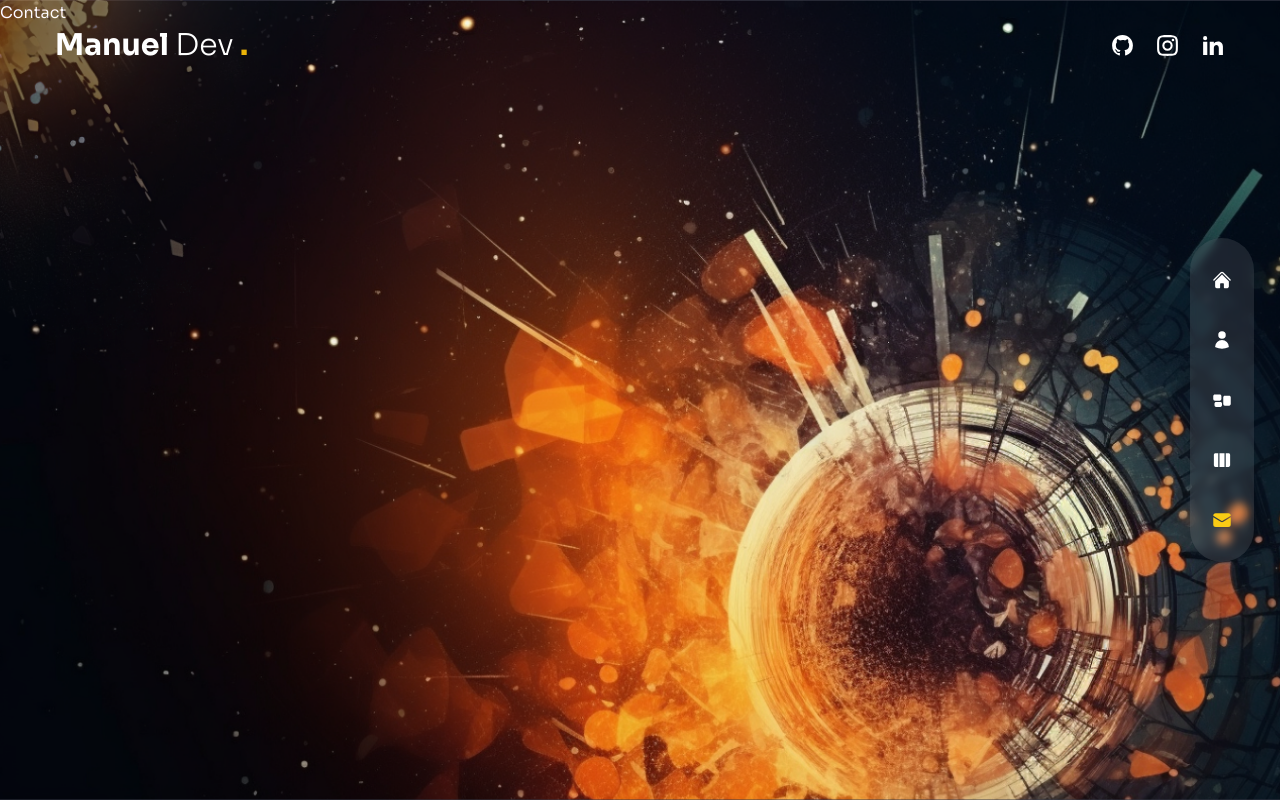
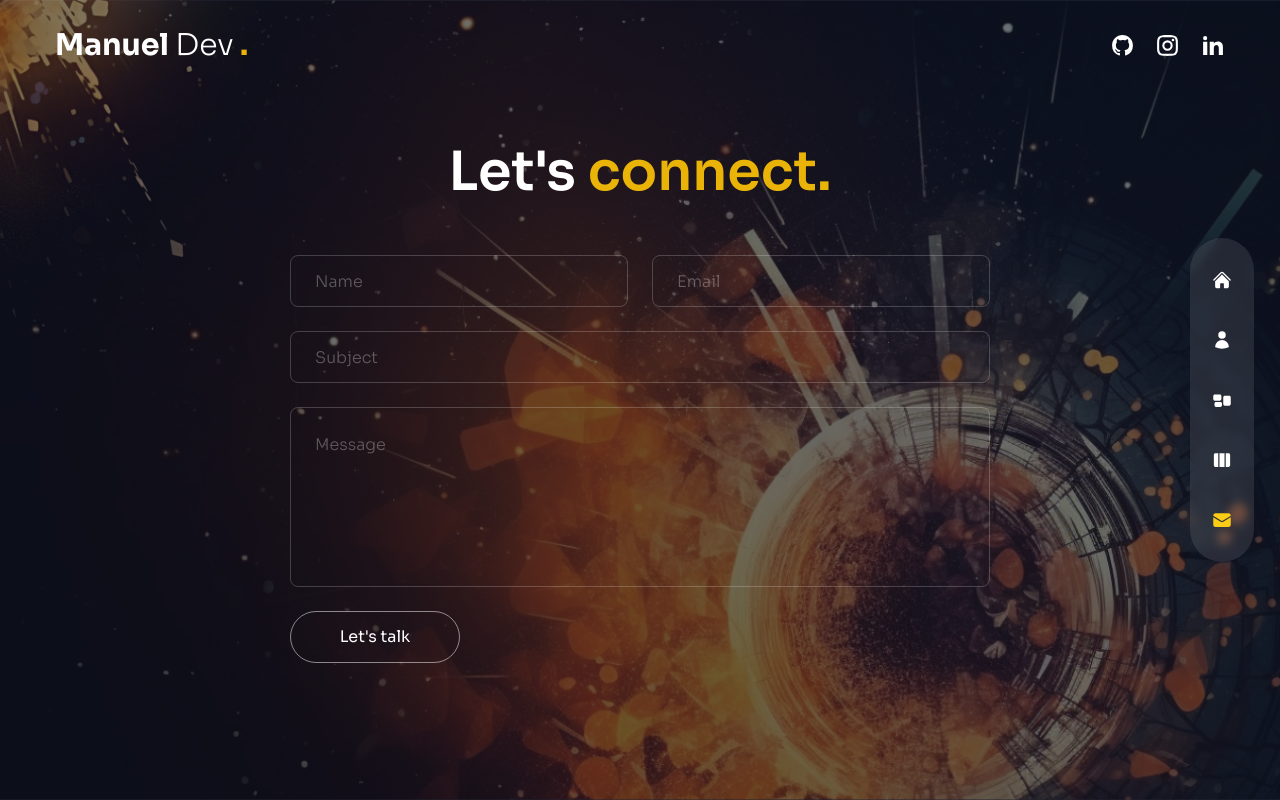
Before and after one commit to ManuelDevWeb/Web_ManuelDevWeb, a Next.js app: page /contact in a window 1280 px wide. Built offline with nearby package versions, Linux system fonts and the light colour scheme.

Commit message:
Feature: contact page

```diff
--- a/pages/contact/index.js
+++ b/pages/contact/index.js
@@ -1,5 +1,56 @@
+// Components
+import Circles from "../../components/Circles";
+
+// Icons
+import { BsArrowRight } from "react-icons/bs";
+
+// Motion
+import { motion } from "framer-motion";
+
+// Variants
+import { fadeIn } from "../../variants";
+
 const Contact = () => {
-  return <div>Contact</div>;
+  return (
+    <div className="bg-primary/80 xl:bg-primary/60 h-full">
+      <div className="container mx-auto py-32 text-center xl:text-left flex items-center justify-center h-full">
+        <div className="flex flex-col w-full max-w-[700px] ">
+          {/* Text */}
+          <motion.h2
+            variants={fadeIn("up", 0.2)}
+            initial="hidden"
+            animate="show"
+            exit="hidden"
+            className="h2 text-center mb-12"
+          >
+            Let&apos;s <span className="text-yellow-500">connect.</span>{" "}
+          </motion.h2>
+          {/* Form */}
+          <motion.form
+            variants={fadeIn("up", 0.4)}
+            initial="hidden"
+            animate="show"
+            exit="hidden"
+            className="flex-1 flex flex-col gap-6 w-full mx-auto"
+          >
+            {/* Input group */}
+            <div className="flex gap-x-6 w-full">
+              <input type="text" placeholder="name" className="input" />
+              <input type="email" placeholder="email" className="input" />
+            </div>
+            <input type="text" placeholder="subject" className="input" />
+            <textarea placeholder="message" className="textarea" />
+            <button className="btn rounded-full border border-white/50 max-w-[170px] px-8 transition-all duration-300 flex items-center justify-center overflow-hidden hover:border-yellow-500 group">
+              <span className="group-hover:-translate-y-[120%] group-hover:opacity-0 transition-all duration-500">
+                Let&apos;s talk
+              </span>
+              <BsArrowRight className="-translate-y-[120%] opacity-0 group-hover:-translate-y-0 group-hover:opacity-100 transition-all duration-300 absolute text-[22px]" />
+            </button>
+          </motion.form>
+        </div>
+      </div>
+    </div>
+  );
 };
 
 export default Contact;
--- a/pages/services/index.js
+++ b/pages/services/index.js
@@ -16,7 +16,7 @@
       <div className="container mx-auto">
         <div className="flex flex-col xl:flex-row gap-x-8">
           {/* Text */}
-          <div className="text-center flex flex-col xl:w-[30vw] lg:text-left mv-4 xl:mb-0">
+          <div className="text-center flex flex-col xl:w-[30vw] lg:text-left mb-4 xl:mb-0">
             <motion.h2
               variants={fadeIn("up", 0.2)}
               initial="hidden"
--- a/pages/work/index.js
+++ b/pages/work/index.js
@@ -16,7 +16,7 @@
       <div className="container mx-auto">
         <div className="flex flex-col xl:flex-row gap-x-8">
           {/* Text */}
-          <div className="text-center flex flex-col xl:w-[30vw] lg:text-left mv-4 xl:mb-0">
+          <div className="text-center flex flex-col xl:w-[30vw] lg:text-left mb-4 xl:mb-0">
             <motion.h2
               variants={fadeIn("up", 0.2)}
               initial="hidden"
--- a/styles/globals.css
+++ b/styles/globals.css
@@ -43,7 +43,7 @@
   }
   .input,
   .textarea {
-    @apply bg-transparent outline-none focus:ring-1 focus:text-yellow-500 border border-white/20 placeholder:text-white/30 placeholder:font-light;
+    @apply focus:outline-none focus:border-yellow-500 focus:ring-yellow-500 bg-transparent outline-none focus:ring-1 focus:text-yellow-500 border border-white/20 placeholder:text-white/30 placeholder:font-light;
   }
   .textarea {
     @apply w-full h-[180px] p-6 capitalize rounded-lg resize-none;
```
Also changed, not shown: Steps.txt.
